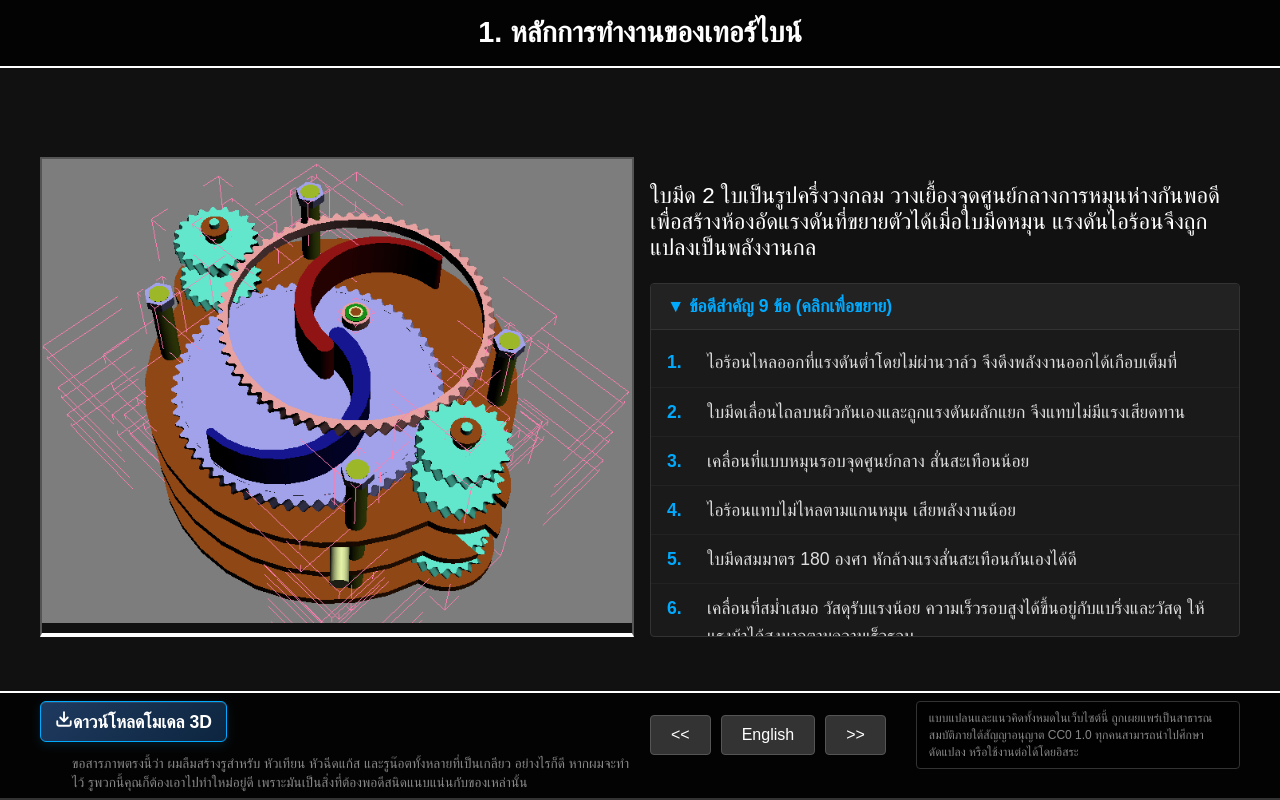
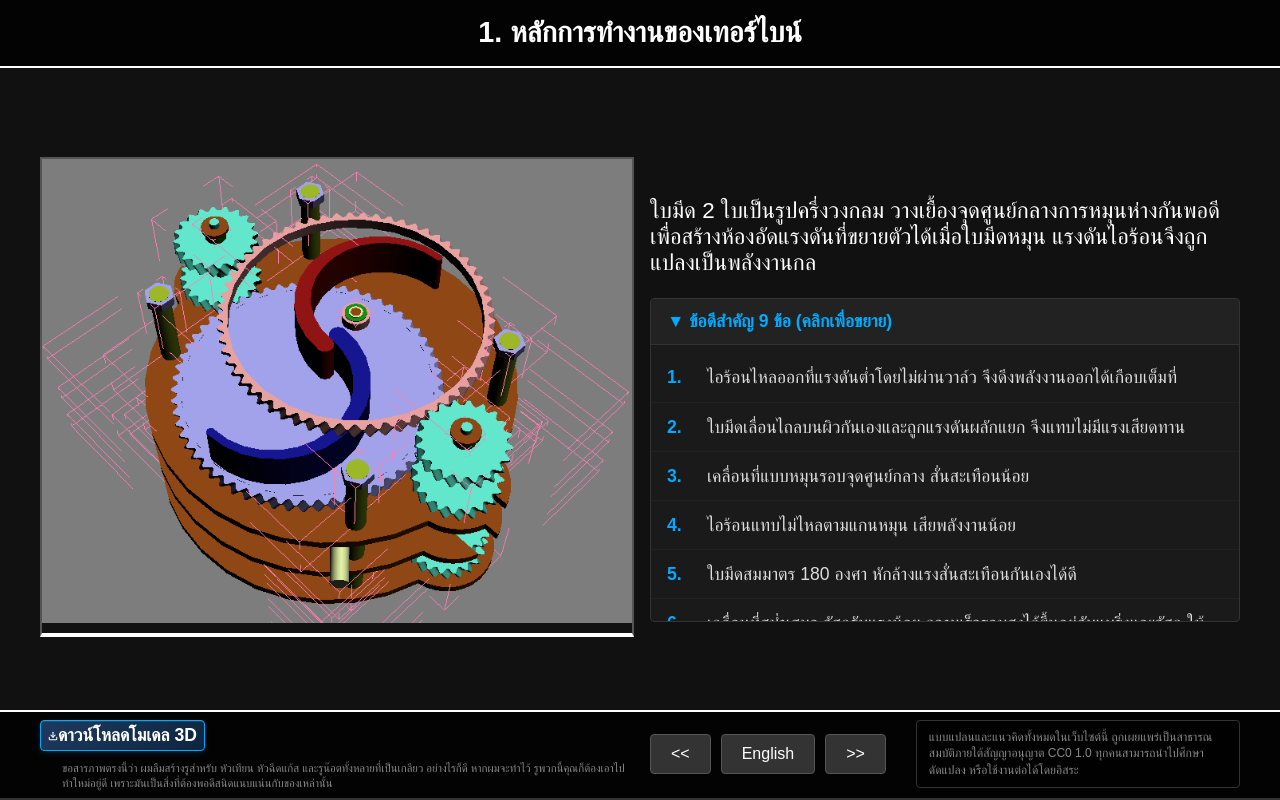
Before and after one commit to oodwebserv01/ExpanderGasTurbine, a React (Vite) app: page / in a window 1280 px wide. Built offline with nearby package versions, Linux system fonts and the light colour scheme.

Commit message:
feat: shrink download button to ~2/3 size

```diff
--- a/src/styles.css
+++ b/src/styles.css
@@ -122,33 +122,33 @@ p { font-size: 1.4em; }
 .download-btn {
   display: inline-flex;
   align-items: center;
-  gap: 8px;
-  padding: 8px 14px;
+  gap: 4px;
+  padding: 4px 7px;
   background: linear-gradient(135deg, #1e3a5f 0%, #0d253f 100%);
   border: 1px solid #0af;
-  border-radius: 6px;
+  border-radius: 4px;
   color: #0af;
-  font-size: 0.95em;
+  font-size: 0.65em;
   font-weight: 600;
   text-decoration: none;
   cursor: pointer;
   transition: all 0.25s ease;
-  box-shadow: 0 3px 10px rgba(0, 170, 255, 0.15), inset 0 1px 0 rgba(255, 255, 255, 0.1);
+  box-shadow: 0 2px 5px rgba(0, 170, 255, 0.15), inset 0 1px 0 rgba(255, 255, 255, 0.1);
 }
 .download-btn:hover {
   background: linear-gradient(135deg, #255a8a 0%, #153a5e 100%);
   border-color: #0cf;
   color: #0cf;
   transform: translateY(-1px);
-  box-shadow: 0 4px 14px rgba(0, 170, 255, 0.25), inset 0 1px 0 rgba(255, 255, 255, 0.15);
+  box-shadow: 0 3px 8px rgba(0, 170, 255, 0.25), inset 0 1px 0 rgba(255, 255, 255, 0.15);
 }
 .download-btn:active {
   transform: translateY(0);
-  box-shadow: 0 2px 6px rgba(0, 170, 255, 0.15), inset 0 1px 0 rgba(255, 255, 255, 0.1);
+  box-shadow: 0 1px 3px rgba(0, 170, 255, 0.15), inset 0 1px 0 rgba(255, 255, 255, 0.1);
 }
 .download-icon {
-  width: 18px;
-  height: 18px;
+  width: 10px;
+  height: 10px;
   flex-shrink: 0;
   stroke-width: 2.5;
   transition: transform 0.2s ease;
@@ -157,10 +157,10 @@ p { font-size: 1.4em; }
   transform: translateY(2px);
 }
 .download-desc {
-  font-size: 0.85em;
+  font-size: 0.7em;
   line-height: 1.4;
   color: #888;
-  margin: 8px 0 0 32px;
+  margin: 6px 0 0 22px;
 }
 .nav button {
   padding: 10px 20px;
@@ -208,7 +208,7 @@ p { font-size: 1.4em; }
   list-style: none;
   margin: 0;
   padding: 8px 0;
-  max-height: 290px;
+  max-height: 260px;
   overflow-y: auto;
 }
 
```
